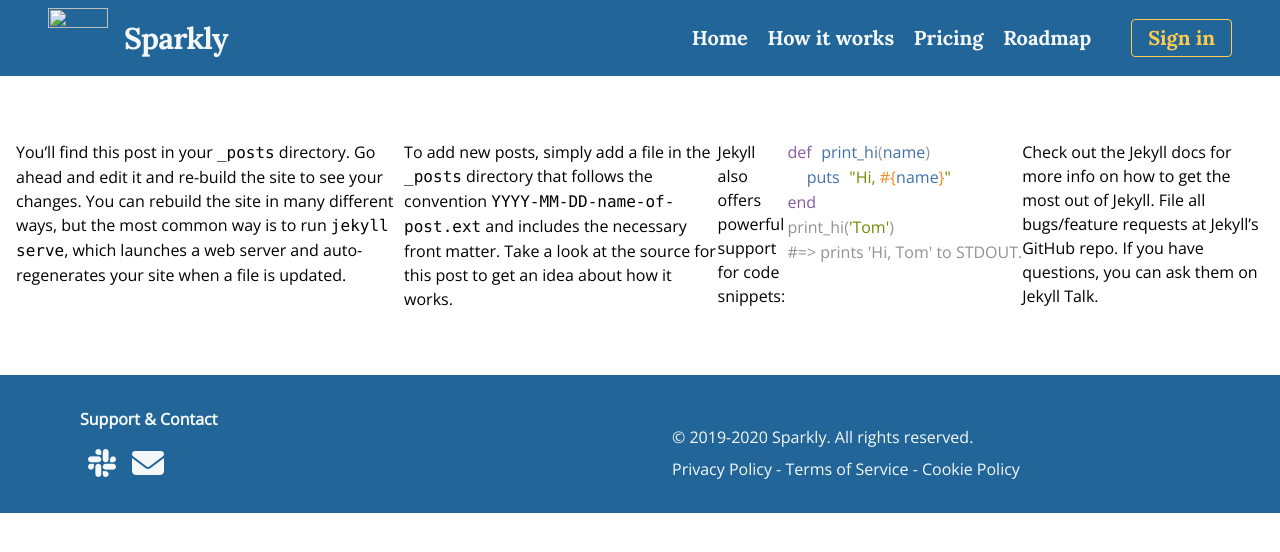
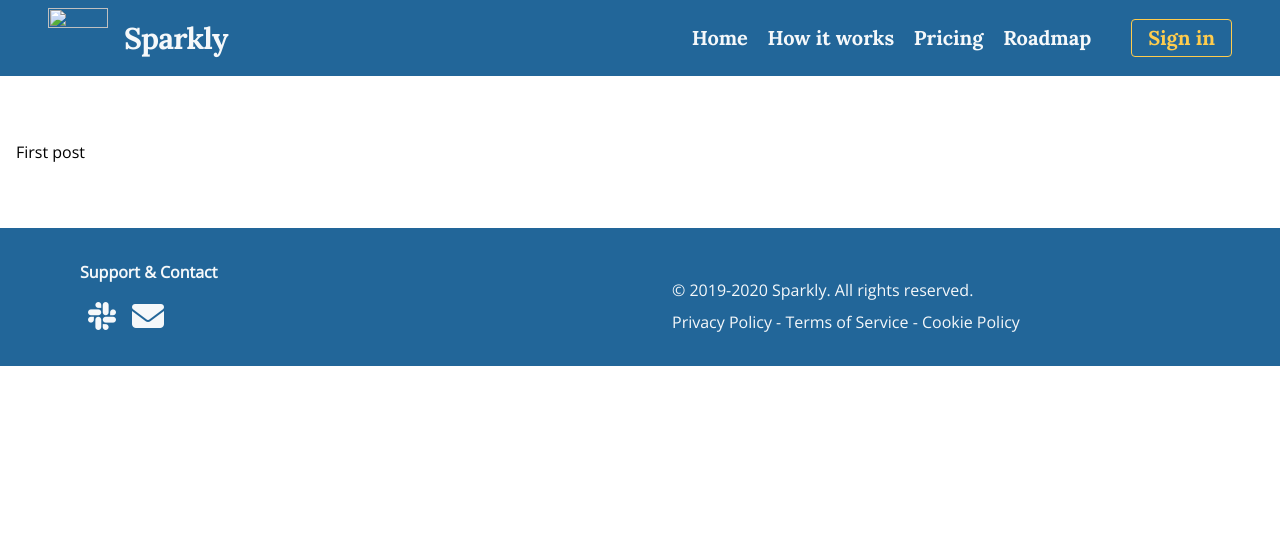
Before and after one commit to Sparklybot/sparklybot.github.io, a Jekyll site: the page built from _posts/2018-11-24-welcome-to-jekyll.md, in a window 1280 px wide. Shown: the top 552 px of the page. Built offline with Jekyll 4.4.1, drawn with Linux system fonts in a browser that asks for light colours; nearby versions of some CDN libraries; comment, search, counter and statistics services are not loaded.

Commit message:
fix first post

```diff
--- a/_posts/2018-11-24-welcome-to-jekyll.md
+++ b/_posts/2018-11-24-welcome-to-jekyll.md
@@ -6,22 +6,4 @@
 permalink: /:categories/:year/:month/:day/:title/
 ---
 
-You’ll find this post in your `_posts` directory. Go ahead and edit it and re-build the site to see your changes. You can rebuild the site in many different ways, but the most common way is to run `jekyll serve`, which launches a web server and auto-regenerates your site when a file is updated.
-
-To add new posts, simply add a file in the `_posts` directory that follows the convention `YYYY-MM-DD-name-of-post.ext` and includes the necessary front matter. Take a look at the source for this post to get an idea about how it works.
-
-Jekyll also offers powerful support for code snippets:
-
-{% highlight ruby %}
-def print_hi(name)
-  puts "Hi, #{name}"
-end
-print_hi('Tom')
-#=> prints 'Hi, Tom' to STDOUT.
-{% endhighlight %}
-
-Check out the [Jekyll docs][jekyll-docs] for more info on how to get the most out of Jekyll. File all bugs/feature requests at [Jekyll’s GitHub repo][jekyll-gh]. If you have questions, you can ask them on [Jekyll Talk][jekyll-talk].
-
-[jekyll-docs]: https://jekyllrb.com/docs/home
-[jekyll-gh]:   https://github.com/jekyll/jekyll
-[jekyll-talk]: https://talk.jekyllrb.com/
+First post
```
